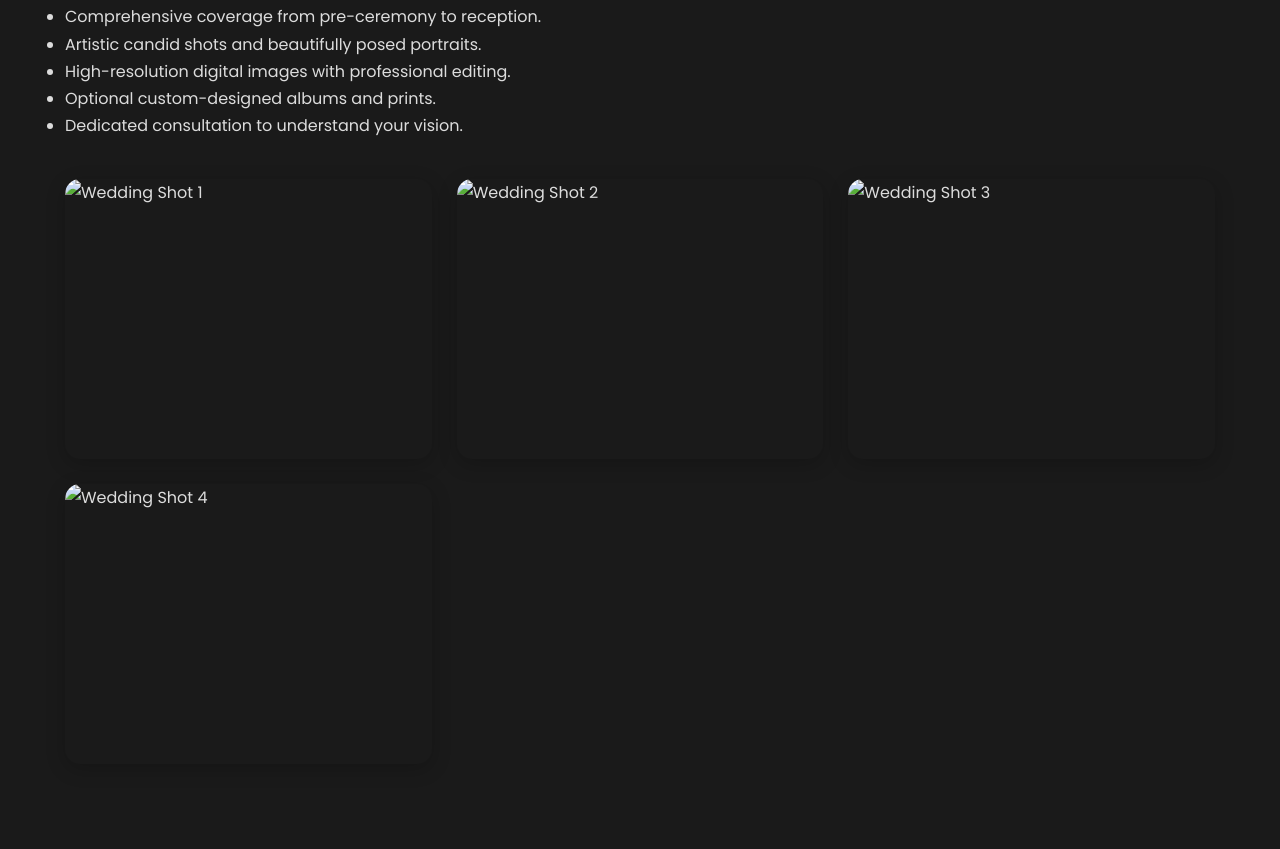
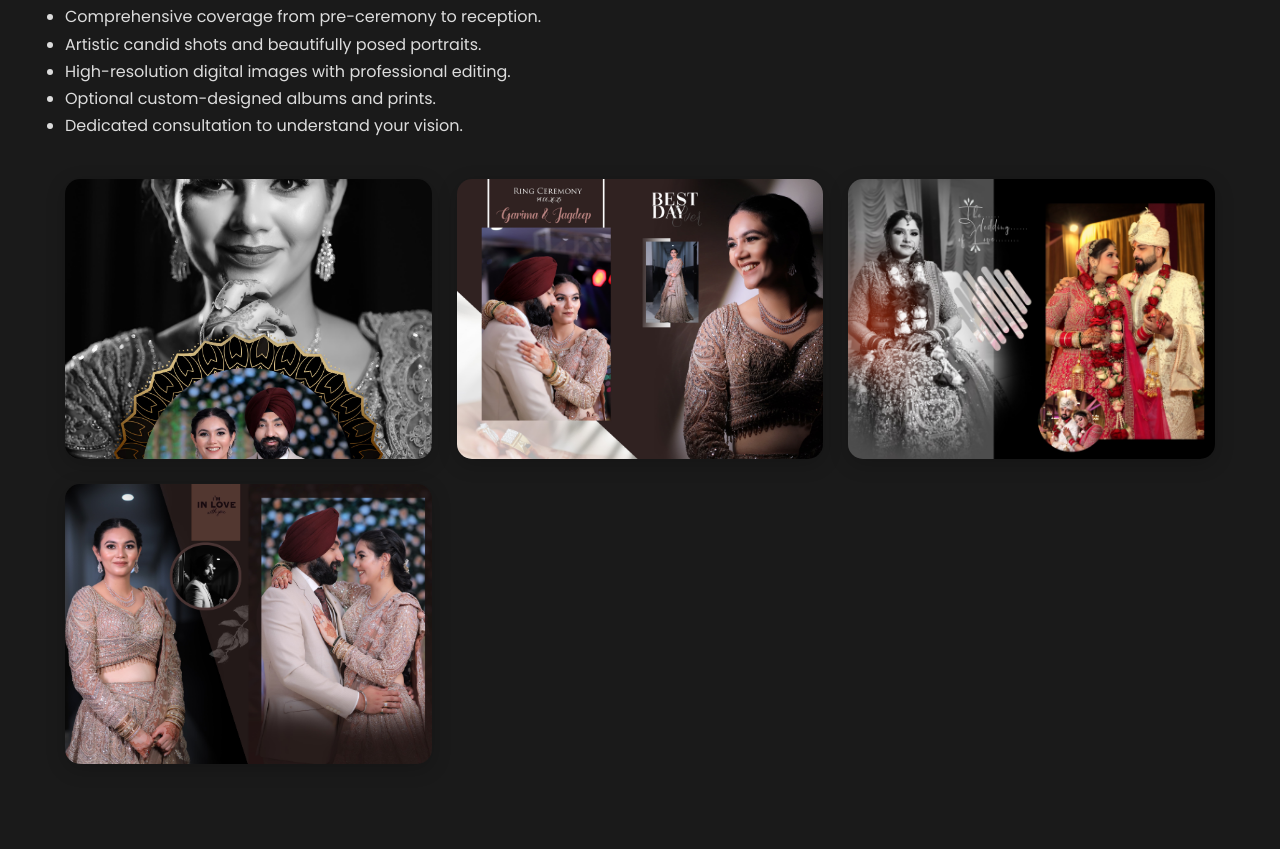
Before and after one commit to mohit4901/Kg-studio, a website: page projects/wedding.html in a window 1280 px wide. Shown: the part 1211-2060 px from the top of the page. Drawn offline with nearby package versions, Linux system fonts and the light colour scheme.

Commit message:
Update wedding.html

```diff
--- a/projects/wedding.html
+++ b/projects/wedding.html
@@ -59,10 +59,10 @@
             </ul>
 
             <div class="detail-gallery">
-                <img src="../img/wed1.jpeg" alt="Wedding Shot 1">
-                <img src="../img/wed2.jpeg" alt="Wedding Shot 2">
-                <img src="../img/wed3.jpeg" alt="Wedding Shot 3">
-                <img src="../img/wed4.jpeg" alt="Wedding Shot 4">
+                <img src="../wed1.jpeg" alt="Wedding Shot 1">
+                <img src="../wed2.jpeg" alt="Wedding Shot 2">
+                <img src="../wed3.jpeg" alt="Wedding Shot 3">
+                <img src="../wed4.jpeg" alt="Wedding Shot 4">
             </div>
         </div>
     </section>
@@ -78,7 +78,7 @@
                 </div>
                 <div class="bts-video">
                     <!-- Placeholder YouTube embed for BTS video -->
-      <video autoplay infinite muted loop src="../img/12 Wedding Story.mp4"></video>
+      <video autoplay infinite muted loop src="../12 Wedding Story.mp4"></video>
                     <p style="margin-top: 15px; font-size: 0.9em; color: rgba(255, 255, 255, 0.7);">A glimpse into our wedding day workflow.</p>
                 </div>
             </div>
```
